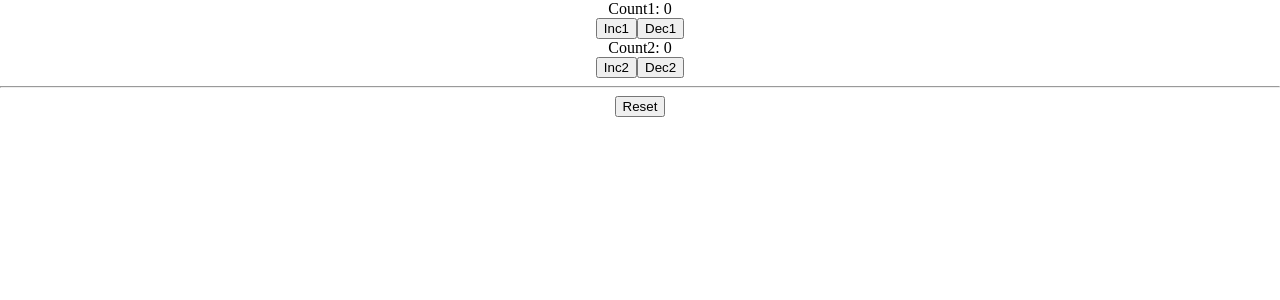
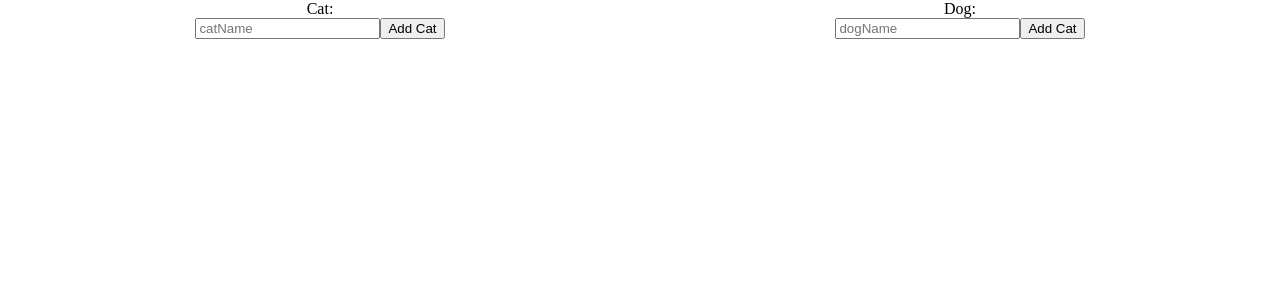
Before and after one commit to ihnatchuk/react_hw1, a React (Create React App) app: page / in a window 1280 px wide. Shown: the top 300 px of the page. Built offline with nearby package versions, Linux system fonts and the light colour scheme.

Commit message:
lesson5 useReducer part1,2

```diff
--- a/src/App.css
+++ b/src/App.css
@@ -1,3 +1,7 @@
 .App{
     text-align: center;
 }
+.Pets{
+    display: flex;
+    justify-content: space-around;
+}
--- a/src/App.js
+++ b/src/App.js
@@ -1,46 +1,64 @@
 import './App.css';
-import {useReducer} from "react";
+import {useReducer, useRef} from "react";
 
 const App=()=> {
 
+    const catName=useRef();
+    const dogName=useRef();
+
 
     const reducer=(state, action)=> {
+        let catId;
 
         switch (action.type) {
-            case 'INC1':
-                return {...state,count1:state.count1+1}
-            case 'DEC1':
-                return {...state,count1:state.count1-1}
-            case 'INC2':
-                return {...state,count2:state.count2+1}
-            case 'DEC2':
-                return {...state,count2:state.count2-1}
-            case 'RESET':
-                return {count1:action.payload,count2:action.payload}
+            case 'CAT':
+                state.cats.length? catId = state.cats.at(-1).id+1 : catId=1;
+                return {...state,cats:[...(state.cats), {id:catId,name:catName.current.value}]}
+
+            case 'DOG':
+                return {...state,dogs:[...state.dogs,dogName.current.value]}
 
             default:
                 return {...state}
-
         }
 
     }
 
-    const initValue=()=>({ count1:0,count2:0 })
+    const initValue=()=>({ cats:[],dogs:[] })
 
     const [state,dispatch]= useReducer(reducer,null, initValue)
-  return (
+
+    return (
     <div className="App">
-        <div>Count1: {state.count1}</div>
-        <button onClick={()=>dispatch({type:'INC1'})}>Inc1</button>
-        <button onClick={()=>dispatch({type:'DEC1'})}>Dec1</button>
+        <div className={'Pets'}>
+            <div className={'cats'}>
 
-        <div>Count2: {state.count2}</div>
-        <button onClick={()=>dispatch({type:'INC2'})}>Inc2</button>
-        <button onClick={()=>dispatch({type:'DEC2'})}>Dec2</button>
+                <div className={'catInput'}>
+                    <div>Cat:</div>
+                    <input type="text" placeholder={'catName'} ref={catName}/>
+                    <button onClick={()=>dispatch({type:'CAT'})}>Add Cat</button>
+                </div>
 
-        <hr/>
+                <div className={'catsOutput'}>
+                    {state.cats.map((cat)=>{
+                        return (
+                            <div>
+                                {cat.id}. {cat.name}
+                            </div>
+                        )})
+                    }
 
-        <button onClick={()=>dispatch({type:'RESET',payload:25})}>Reset</button>
+                </div>
+
+            </div>
+
+            <div className={'dogs'}>
+                <div>Dog:</div>
+                <input type="text" placeholder={'dogName'} ref={dogName}/>
+                <button onClick={()=>dispatch({type:'DOG'})}>Add Cat</button>
+            </div>
+        </div>
+
 
     </div>
   );
```
